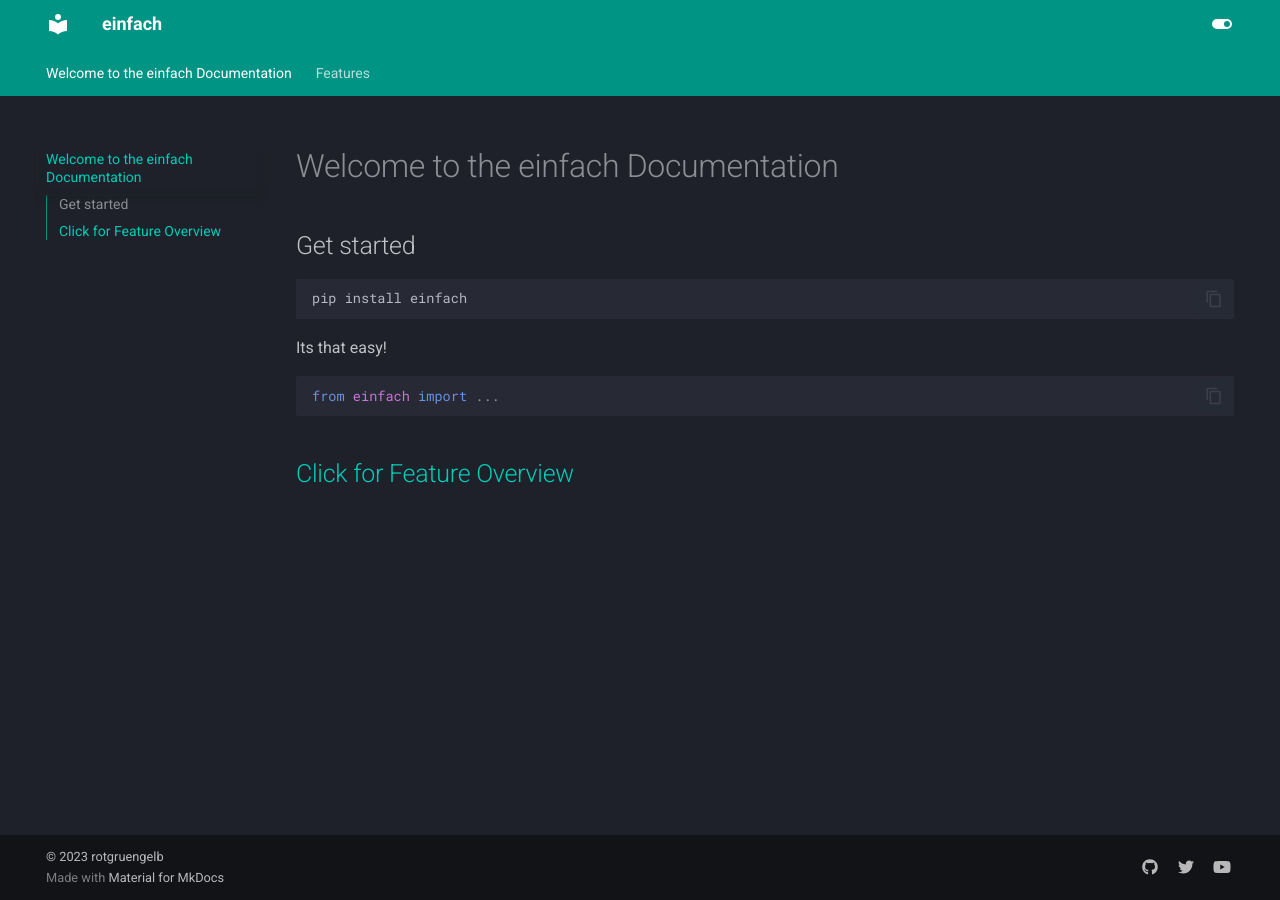
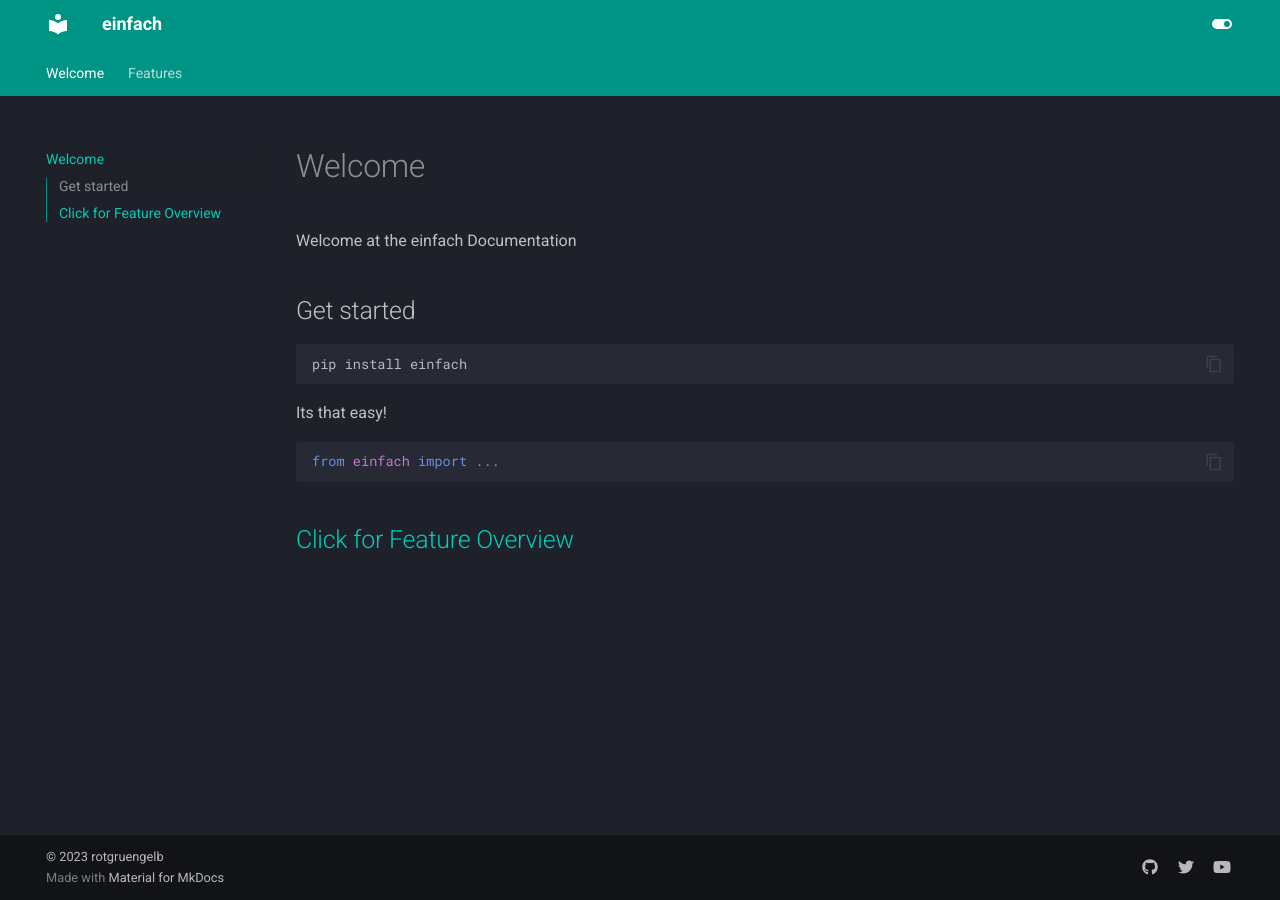
Before and after one commit to rotgruengelb/einfach, an MkDocs documentation site: the page built from docs/index.md, in a window 1280 px wide. Built offline with MkDocs 1.6.1 and Material for MkDocs 9.7.7, drawn with Linux system fonts in a browser that asks for light colours.

Commit message:
More Fix?

````diff
--- a/docs/index.md
+++ b/docs/index.md
@@ -1,5 +1,5 @@
-# Welcome to the einfach Documentation
-
+# Welcome
+Welcome at the einfach Documentation
 ## Get started
 ```bash
 pip install einfach
````
Also changed, not shown: docs/features/index.md (+3 -3 lines).
